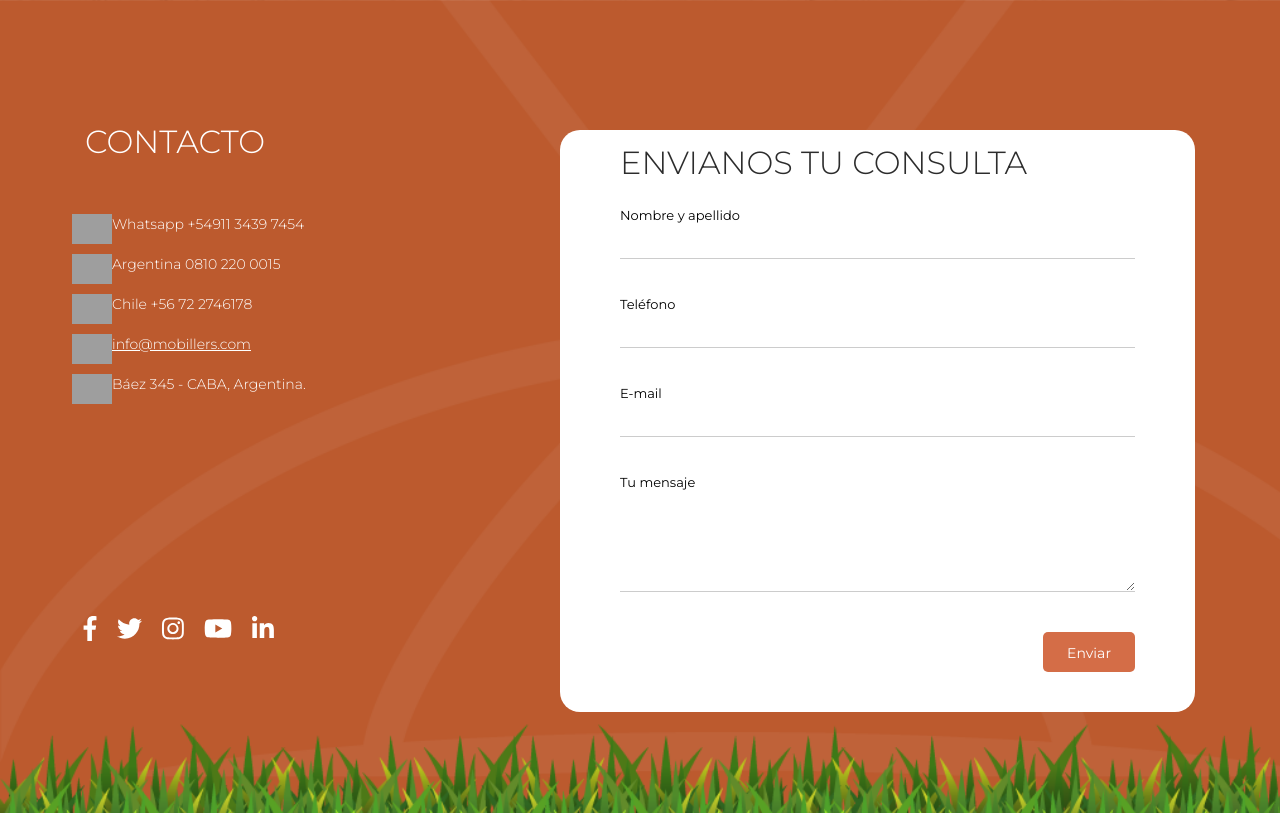
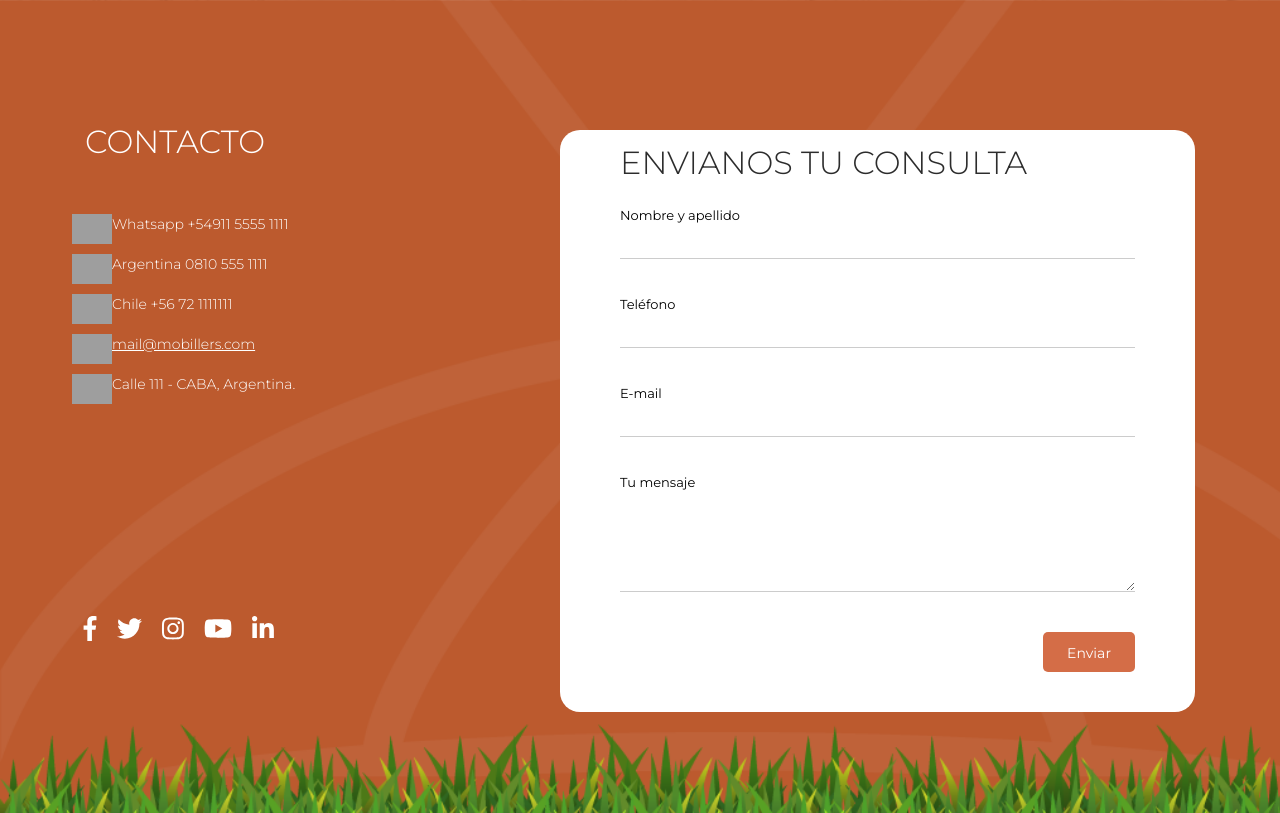
Before and after one commit to BrikX/Mobillers, a PHP site: page /index.php in a window 1280 px wide. Shown: the part 2726-3539 px from the top of the page. Run offline with PHP 8.4, Linux system fonts and the light colour scheme; some libraries are stand-ins or nearby versions; some web fonts are replaced; grey boxes are pictures that could not be loaded.

Commit message:
Update footer.php

```diff
--- a/footer.php
+++ b/footer.php
@@ -10,11 +10,11 @@
       <div class="col-md-5 col-xs-12 infoFooter">
         <h3>Contacto</h3>
         <ul class="datos">
-          <li><span><img src="img/ico_footer_4w.png" class="img-responsive" /></span>Whatsapp +54911 3439 7454</li>
-          <li><span><img src="img/ico_footer_2.png" class="img-responsive" /></span>Argentina 0810 220 0015</li>
-          <li><span><img src="img/ico_footer_2.png" class="img-responsive" /></span>Chile +56 72 2746178</li>
-          <li><span><img src="img/ico_footer_3.png" class="img-responsive" /></span><a href="mailto:info@mobillers.com">info@mobillers.com</a></li>
-          <li><span><img src="img/ico_footer_1.png" class="img-responsive" /></span>Báez 345 - CABA, Argentina.</li>
+          <li><span><img src="img/ico_footer_4w.png" class="img-responsive" /></span>Whatsapp +54911 5555 1111</li>
+          <li><span><img src="img/ico_footer_2.png" class="img-responsive" /></span>Argentina 0810 555 1111</li>
+          <li><span><img src="img/ico_footer_2.png" class="img-responsive" /></span>Chile +56 72 1111111</li>
+          <li><span><img src="img/ico_footer_3.png" class="img-responsive" /></span><a href="mailto:mail@mobillers.com">mail@mobillers.com</a></li>
+          <li><span><img src="img/ico_footer_1.png" class="img-responsive" /></span>Calle 111 - CABA, Argentina.</li>
         </ul>
          <div id="gmapa" style="width: 75%;/*float:left*/;margin-top: 150px;margin-left: 0px/*-185px*/;height:240px;"></div>
          <div class="social-icons">
```
